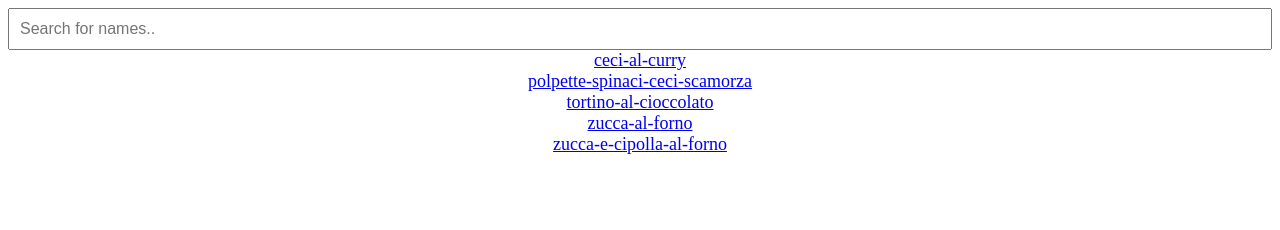
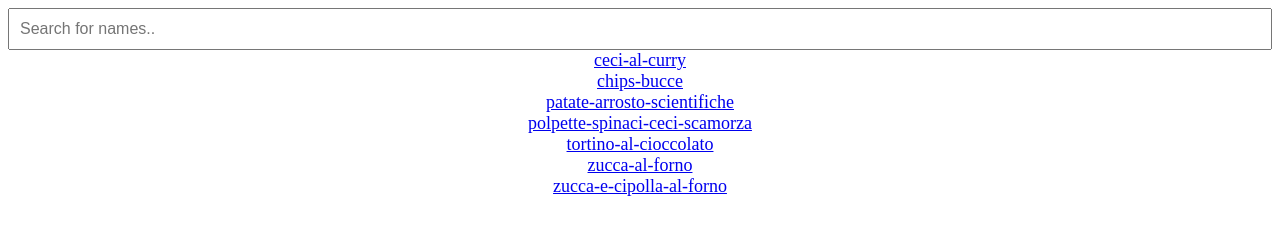
Before and after one commit to konova8/recipes, a plain HTML site: page index.html in a window 1280 px wide. Drawn offline with Linux system fonts and the light colour scheme.

Commit message:
Add `chips-bucce.md` and `patate-arrosto-scientifiche.md`

```diff
--- a/index.html
+++ b/index.html
@@ -42,6 +42,8 @@
     <input type="text" id="inputElement" onkeyup="searchInUL()" placeholder="Search for names..">
     <ul id="listRecipes">
         <li><a href="./ceci-al-curry">ceci-al-curry</a></li>
+        <li><a href="./chips-bucce">chips-bucce</a></li>
+        <li><a href="./patate-arrosto-scientifiche">patate-arrosto-scientifiche</a></li>
         <li><a href="./polpette-spinaci-ceci-scamorza">polpette-spinaci-ceci-scamorza</a></li>
         <li><a href="./tortino-al-cioccolato">tortino-al-cioccolato</a></li>
         <li><a href="./zucca-al-forno">zucca-al-forno</a></li>
```
Also changed, not shown: 2 other files.
